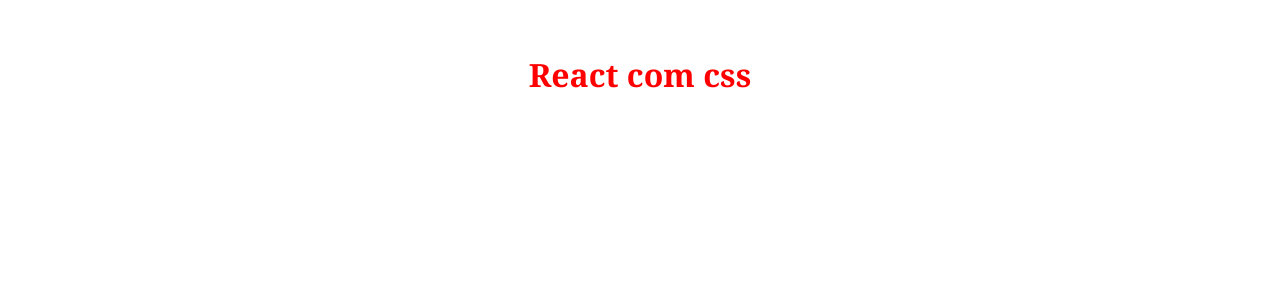
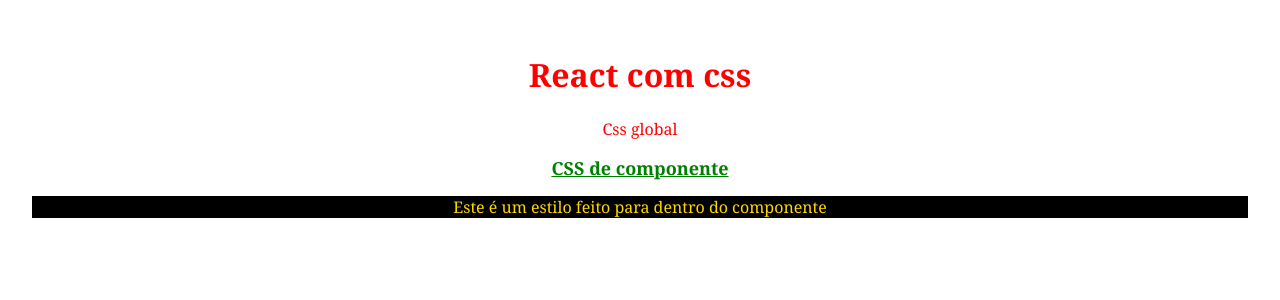
Before and after one commit to VictorLapaDev/React-Course-Matheus-Battiti, a React (Vite) app in the folder 4-CSS/react-css/: page / in a window 1280 px wide. Shown: the top 300 px of the page. Built offline with nearby package versions, Linux system fonts and the light colour scheme.

Commit message:
feat: css em componentes

```diff
--- a/4-CSS/react-css/src/App.tsx
+++ b/4-CSS/react-css/src/App.tsx
@@ -1,10 +1,15 @@
 import './App.css'
+import MyComponent from './components/MyComponent'
 
 function App() {
 
   return (
     <>
+    {/* CSS global */}
       <h1>React com css</h1>
+      <p>Css global</p>
+    {/* CSS em componente */}
+    <MyComponent/>
     </>
   )
 }
--- /dev/null
+++ b/4-CSS/react-css/src/components/MyComponent.css
@@ -0,0 +1,13 @@
+.my-comp-h1{
+    color: green;
+    font-size: large;
+    font-weight: bold;
+    text-decoration: underline;
+}
+
+
+.my-comp-para{
+    background-color: black;
+    color: gold;
+    padding: 10;
+}
--- /dev/null
+++ b/4-CSS/react-css/src/components/MyComponent.tsx
@@ -0,0 +1,13 @@
+import "./MyComponent.css"
+
+
+const MyComponent = () => {
+  return (
+    <div>
+        <h1 className="my-comp-h1">CSS de componente</h1>
+        <p className="my-comp-para">Este é um estilo feito para dentro do componente</p>
+    </div>
+  )
+}
+
+export default MyComponent
```
